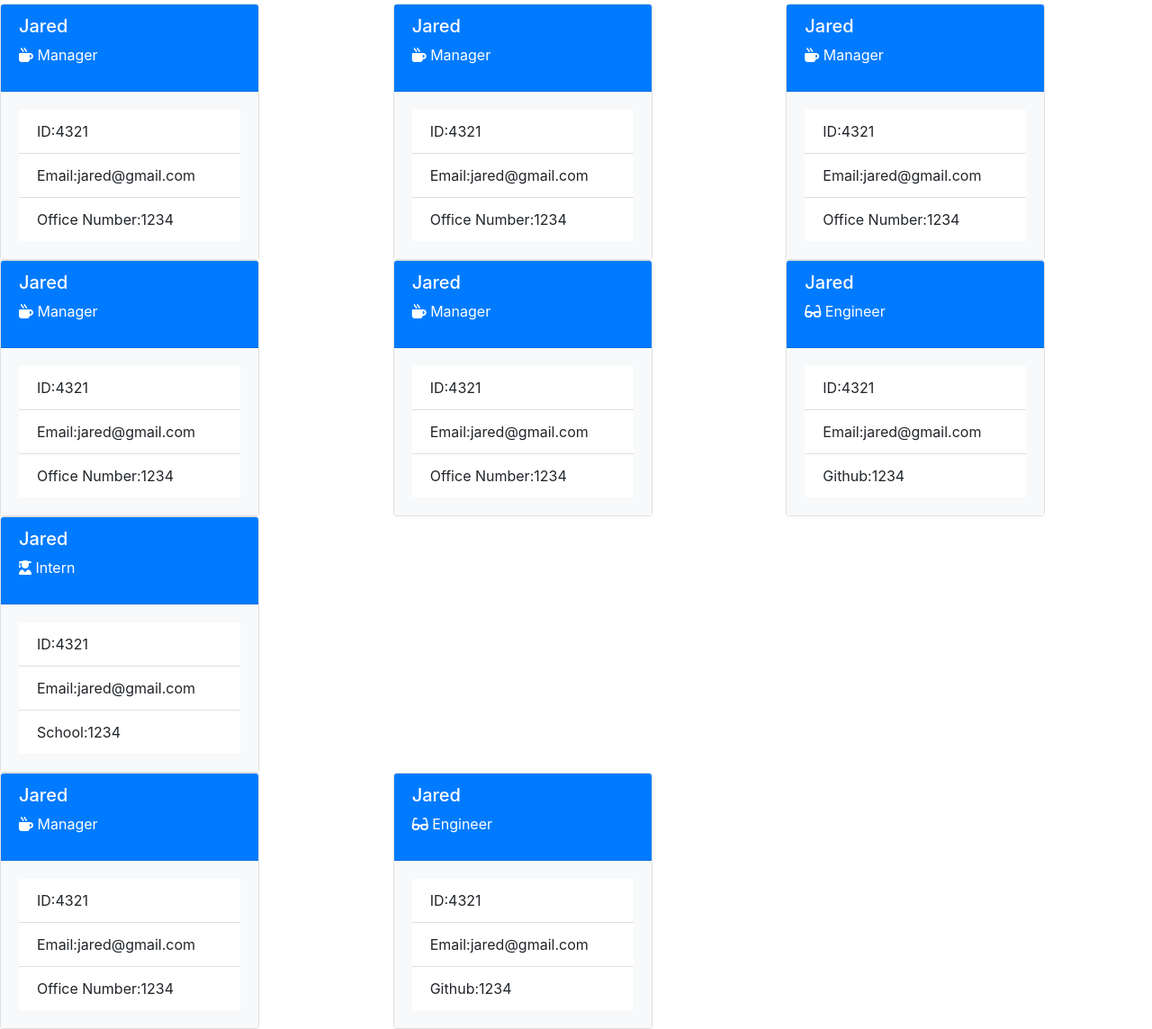
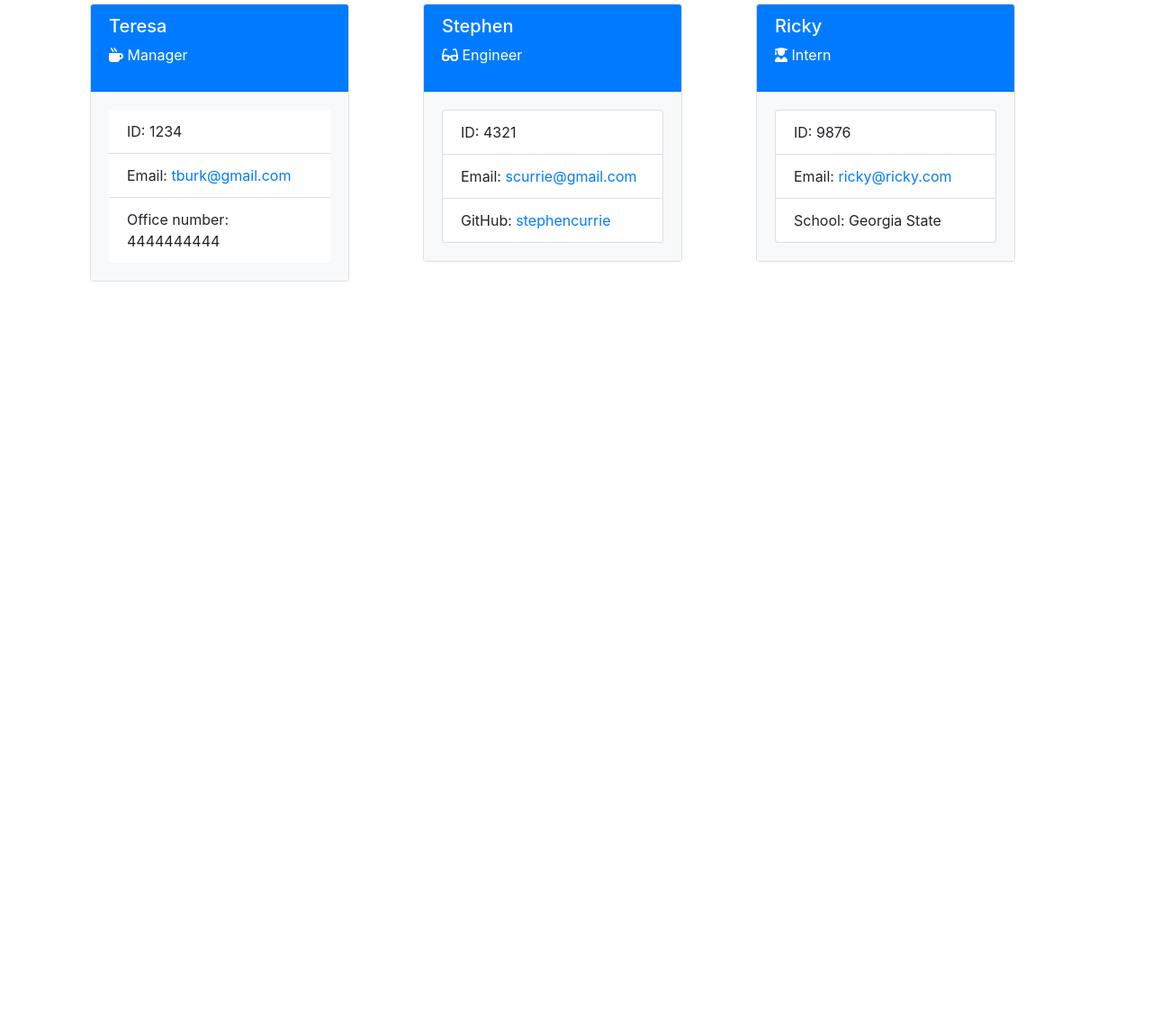
Before and after one commit to stephencurrie/teamprofilegenerator, a website: page dist/index.html in a window 1280 px wide. Shown: the part 193-1337 px from the top of the page at 90% size. After the commit the page ends 800 px from the top, so only its background shows below. Drawn offline with nearby package versions, Linux system fonts and the light colour scheme.

```diff
--- a/dist/index.html
+++ b/dist/index.html
@@ -1,3 +1,4 @@
+
     <!DOCTYPE html>
     <html lang="en">
       <head>
@@ -35,210 +36,66 @@
             </div>
 
         </section>
+    <div class="container">
+        <div class="row">
+            <div class="col-12 d-flex justify-content-center">
 
-    <!-- Team Section with example cards for Manager, Engineer, Intern -->
-    <section class="containerfluid">
-      <div class="row">
 
     <div class="col-sm-4">
-        <div class="card" style="width: 18rem;">
-
+    <div class="card setwidth">
     <div class="card-header bg-primary text-white">
-                <h5>Jared</h5>
+        <h5>Teresa</h5>
         <p><i class="fa-solid fa-mug-hot"></i><span> Manager</span></p>
     </div>
     <div class="card-body bg-light">
         <ul class="list-group list-group-flush">
-                <li class="list-group-item">ID:<span>4321</span></li>
-                <li class="list-group-item">Email:<span>jared@gmail.com</span></li>
-                <li class="list-group-item">Office Number:<span>1234</span></li>
+            <li class="list-group-item">ID: 1234</li>
+            <li class="list-group-item">Email: <a href="mailto:tburk@gmail.com">tburk@gmail.com</a></li>
+            <li class="list-group-item">Office number: 4444444444</li>
         </ul>
+    </div>
+  </div>
+  </div>
 
+
+      <div class="col-sm-4">
+      <div class="card setwidth">
+        <div class="card-header bg-primary text-white">
+            <h5>Stephen</h5>
+            <p><i class="fa-solid fa-glasses"></i><span> Engineer</p>
+        </div>
+        <div class="card-body bg-light">
+            <ul class="list-group">
+                <li class="list-group-item">ID: 4321</li>
+                <li class="list-group-item">Email: <a href="mailto:scurrie@gmail.com">scurrie@gmail.com</a></li>
+                <li class="list-group-item">GitHub: <a href="https://github.com/stephencurrie" target="_blank" rel="noopener noreferrer">stephencurrie</a></li>
+            </ul>
+        </div>
+        </div>
+    </div>
+
+
+      <div class="col-sm-4">
+      <div class="card setwidth">
+        <div class="card-header bg-primary text-white">
+          <h5>Ricky</h5>
+          <p><i class="fa-solid fa-user-graduate"></i> Intern</p>
+      </div>
+      <div class="card-body bg-light">
+          <ul class="list-group">
+              <li class="list-group-item">ID: 9876</li>
+              <li class="list-group-item">Email: <a href="mailto:ricky@ricky.com">ricky@ricky.com</a></li>
+              <li class="list-group-item">School: Georgia State</li>
+          </ul>
+      </div>
+      </div>
+  </div>
 
             </div>
         </div>
     </div>
 
-        <div class="col-sm-4">
-          <div class="card" style="width: 18rem;">
-
-                <div class="card-header bg-primary text-white">
-                  <h5>Jared</h5>
-                  <p><i class="fa-solid fa-mug-hot"></i><span> Manager</span></p>
-                </div>
-                <div class="card-body bg-light">
-                <ul class="list-group list-group-flush">
-                  <li class="list-group-item">ID:<span>4321</span></li>
-                  <li class="list-group-item">Email:<span>jared@gmail.com</span></li>
-                  <li class="list-group-item">Office Number:<span>1234</span></li>
-                </ul>
-
-
-              </div>
-          </div>
-          </div>
-
-          <div class="col-sm-4">
-            <div class="card" style="width: 18rem;">
-
-                  <div class="card-header bg-primary text-white">
-                    <h5>Jared</h5>
-                    <p><i class="fa-solid fa-mug-hot"></i><span> Manager</span></p>
-                  </div>
-                  <div class="card-body bg-light">
-                  <ul class="list-group list-group-flush">
-                    <li class="list-group-item">ID:<span>4321</span></li>
-                    <li class="list-group-item">Email:<span>jared@gmail.com</span></li>
-                    <li class="list-group-item">Office Number:<span>1234</span></li>
-                  </ul>
-
-
-                </div>
-            </div>
-            </div>
-
-            <div class="col-sm-4">
-              <div class="card" style="width: 18rem;">
-
-                    <div class="card-header bg-primary text-white">
-                      <h5>Jared</h5>
-                      <p><i class="fa-solid fa-mug-hot"></i><span> Manager</span></p>
-                    </div>
-                    <div class="card-body bg-light">
-                    <ul class="list-group list-group-flush">
-                      <li class="list-group-item">ID:<span>4321</span></li>
-                      <li class="list-group-item">Email:<span>jared@gmail.com</span></li>
-                      <li class="list-group-item">Office Number:<span>1234</span></li>
-                    </ul>
-
-
-                  </div>
-              </div>
-              </div>
-
-              <div class="col-sm-4">
-                <div class="card" style="width: 18rem;">
-
-                      <div class="card-header bg-primary text-white">
-                        <h5>Jared</h5>
-                        <p><i class="fa-solid fa-mug-hot"></i><span> Manager</span></p>
-                      </div>
-                      <div class="card-body bg-light">
-                      <ul class="list-group list-group-flush">
-                        <li class="list-group-item">ID:<span>4321</span></li>
-                        <li class="list-group-item">Email:<span>jared@gmail.com</span></li>
-                        <li class="list-group-item">Office Number:<span>1234</span></li>
-                      </ul>
-
-
-                    </div>
-                </div>
-                </div>
-
-
-
-      <div class="col-sm-4">
-        <div class="card" style="width: 18rem;">
-
-              <div class="card-header bg-primary text-white">
-                <h5>Jared</h5>
-                <p><i class="fa-solid fa-glasses"></i><span> Engineer</span></p>
-              </div>
-              <div class="card-body bg-light">
-              <ul class="list-group list-group-flush">
-                <li class="list-group-item">ID:<span>4321</span></li>
-                <li class="list-group-item">Email:<span>jared@gmail.com</span></li>
-                <li class="list-group-item">Github:<span>1234</span></li>
-              </ul>
-
-
-            </div>
-        </div>
-       </div>
-
-       <div class="col-sm-4">
-        <div class="card" style="width: 18rem;">
-
-              <div class="card-header bg-primary text-white">
-                <h5>Jared</h5>
-                <p><i class="fa-solid fa-user-graduate"></i><span> Intern</span></p>
-              </div>
-              <div class="card-body bg-light">
-              <ul class="list-group list-group-flush">
-                <!-- <li class="list-group-item">ID:<span>12</span><li> -->
-                <li class="list-group-item">ID:<span>4321</span></li>
-                <li class="list-group-item">Email:<span>jared@gmail.com</span></li>
-                <li class="list-group-item">School:<span>1234</span></li>
-              </ul>
-
-
-            </div>
-
-        </div>
-       </div>
-
-
-      </div>
-    </div>
-
-
-<!-- New Row -->
-
-<div class="row">
-
-    <div class="col-sm-4">
-    <div class="card" style="width: 18rem;">
-
-          <div class="card-header bg-primary text-white">
-            <h5>Jared</h5>
-            <p><i class="fa-solid fa-mug-hot"></i><span> Manager</span></p>
-          </div>
-          <div class="card-body bg-light">
-          <ul class="list-group list-group-flush">
-            <li class="list-group-item">ID:<span>4321</span></li>
-            <li class="list-group-item">Email:<span>jared@gmail.com</span></li>
-            <li class="list-group-item">Office Number:<span>1234</span></li>
-          </ul>
-
-
-        </div>
-    </div>
-    </div>
-
-
-
-  <div class="col-sm-4">
-    <div class="card" style="width: 18rem;">
-
-          <div class="card-header bg-primary text-white">
-            <h5>Jared</h5>
-            <p><i class="fa-solid fa-glasses"></i><span> Engineer</span></p>
-          </div>
-          <div class="card-body bg-light">
-          <ul class="list-group list-group-flush">
-            <li class="list-group-item">ID:<span>4321</span></li>
-            <li class="list-group-item">Email:<span>jared@gmail.com</span></li>
-            <li class="list-group-item">Github:<span>1234</span></li>
-          </ul>
-
-
-        </div>
-    </div>
-   </div>
-
-
-
-  </div>
-</div>
-
-    </section>
-
-
-
-
 <script src="https://ajax.googleapis.com/ajax/libs/jquery/2.2.0/jquery.min.js"></script>
 <script src="https://cdnjs.cloudflare.com/ajax/libs/twitter-bootstrap/4.5.0/js/bootstrap.min.js"></script>
-
-    <script src="./assets/js/script.js"></script>
 </body>
 </html>
```
Also changed, not shown: README.md, dist/htmlscreen.png (added). Lines whose indentation alone changed are shown as unchanged.
